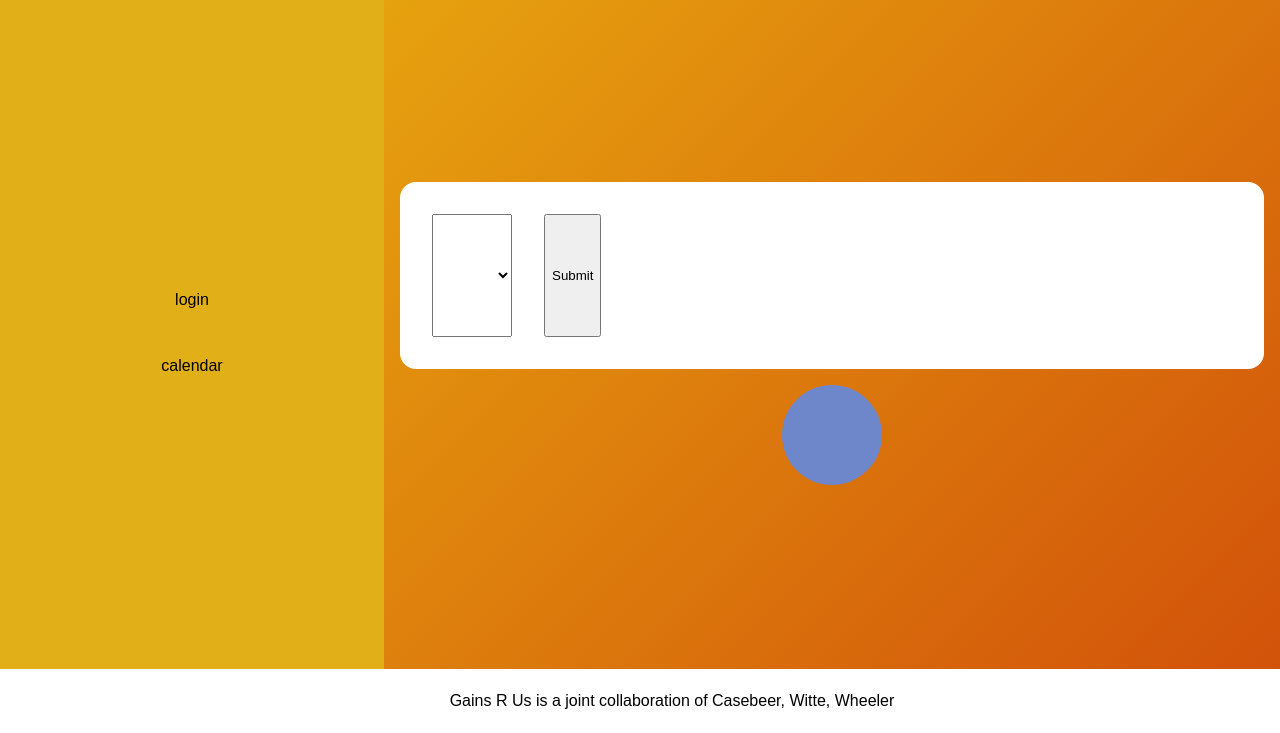
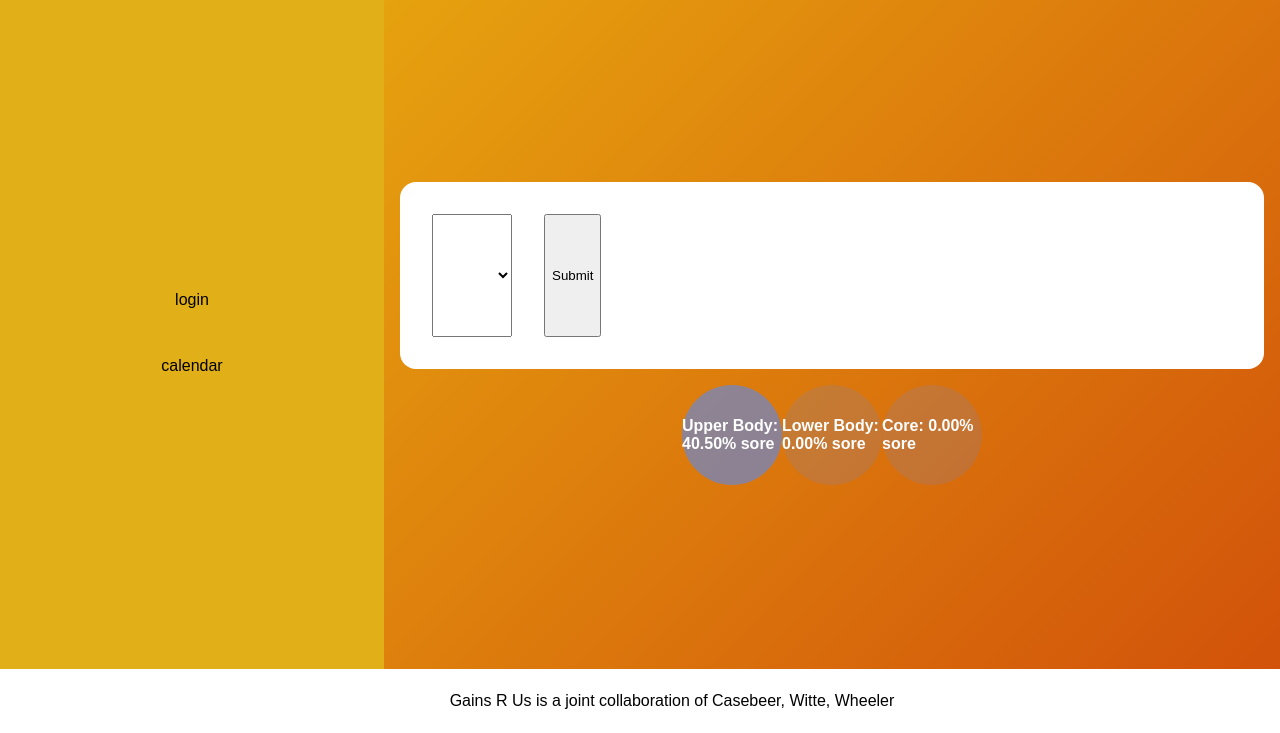
Before and after one commit to MasonCasebeer/gains-r-us, a plain HTML site: page nginx/index.html in a window 1280 px wide. Shown: the part 67-800 px from the top of the page. Drawn offline with Linux system fonts and the light colour scheme.

Commit message:
add soreness visualizer with dummy data

```diff
--- a/nginx/index.css
+++ b/nginx/index.css
@@ -89,13 +89,16 @@ body{
     gap: 1em;
 }
 
-.body {
-  width: 100px;
-  height: 100px;
-  background-color: rgb(110, 135, 203); /* Or use hex #0000FF */
-  border-radius: 50%;
-  display: inline-block;
-
+.body-part {
+    width: 100px;
+    height: 100px;
+    background-color: rgb(110, 135, 203); /* Or use hex #0000FF */
+    border-radius: 50%;
+    display: inline-flex;
+    justify-content: center;
+    align-items: center;
+    color: white;
+    font-weight: bold;
 }
 #bottom-content {
     position: fixed;
--- a/nginx/index.html
+++ b/nginx/index.html
@@ -37,6 +37,7 @@
                 <script src = 'script/log.js'></script>
             </div>
             <div class ="body">
+                <script src = 'script/body.js'></script>
             </div>
         </div>
 
--- a/nginx/script/body.js
+++ b/nginx/script/body.js
@@ -0,0 +1,68 @@
+//author: Mason Casebeer
+
+const workout1 = {
+    name: 'Push Day',
+    id: 1
+};
+
+const exercise1 = {
+    name: 'Bench',
+    id: 1,
+    muscle_group: 'Upper Body',
+};
+const set1 = {
+    workout: 1,
+    sets: 3,
+    reps: 10,
+    weight: 135,
+    exercise_id: 1
+};
+
+const workouts = [workout1];
+const exercises = [exercise1];
+const sets = [set1];
+
+const body_component = document.querySelector(".body");
+
+const body = () => {
+    //Calclate soreness of muscle groups based on sets and exercises
+    const muscleGroups = {
+        'Upper Body': 0,
+        'Lower Body': 0,
+        'Core': 0
+    };
+    //arbitraryish total volume limits for muscle groups
+    const muscleLimits = {
+        'Upper Body': 10000,
+        'Lower Body': 20000,
+        'Core': 50000
+    }
+
+    for (let i = 0; i < sets.length; i++) {
+        const exerciseId = sets[i].exercise_id;
+        const exercise = exercises.find(ex => ex.id === exerciseId);
+        const muscleGroup = exercise.muscle_group;
+        //calculate total sets*reps*weight (aka total volume)
+        if (muscleGroups[muscleGroup]) {
+            muscleGroups[muscleGroup] += sets[i].sets * sets[i].reps * sets[i].weight;
+        } else {
+            muscleGroups[muscleGroup] = sets[i].sets * sets[i].reps * sets[i].weight;
+        }
+    }
+
+    //Display soreness of muscle groups
+    for (const muscleGroup in muscleGroups) {
+        const soreness = muscleGroups[muscleGroup];
+        const muscleGroupElement = document.createElement("div");
+        //soreness = percent of weight limit for muscle group
+        const muscleSoreness = Math.min(soreness / muscleLimits[muscleGroup], 1) * 100;
+        muscleGroupElement.setAttribute("class", "body-part");
+        //opacity based on soreness
+        muscleGroupElement.style.backgroundColor = `rgba(110, 135, 203, ${.2+ (muscleSoreness / 80) })`;
+
+        muscleGroupElement.innerHTML = `${muscleGroup}: ${muscleSoreness.toFixed(2)}% sore`;
+        body_component.appendChild(muscleGroupElement);
+    }
+}
+
+body();
--- a/nginx/script/log.js
+++ b/nginx/script/log.js
@@ -1,4 +1,6 @@
-const workout1 = {
+//Author: Mason Casebeer
+
+const routine1 = {
     name: 'Push Day',
     exercises: [
         "Bench",
@@ -7,7 +9,7 @@ const workout1 = {
     ]
 }
 
-const workout2 = {
+const routine2 = {
     name: 'Pull Day',
     exercises: [
         "Row",
@@ -16,9 +18,9 @@ const workout2 = {
     ]
 }
 
-const workouts = [workout1,workout2]
+const routines = [routine1,routine2]
 
-arrayLength = workouts.length;
+arrayLength = routines.length;
 
 const component = document.querySelector(".log");
 
@@ -35,15 +37,15 @@ const log = () => {
     for (let i = 0; i < arrayLength; i++) {
         const workout = document.createElement("option");
         workout.value = i;
-        workout.innerHTML = workouts[i].name;
+        workout.innerHTML = routines[i].name;
         selector.appendChild(workout);
     }
 
     selector.addEventListener("change", (event) => {
         form.replaceChildren();
         const index = event.target.value;
-        const workout = workouts[event.target.value];
-        for (let j = 0; j < workouts[index].exercises.length; j++) {
+        const workout = routines[event.target.value];
+        for (let j = 0; j < routines[index].exercises.length; j++) {
             const label = document.createElement("label");
             label.for = workout;
             const setlabel = document.createElement("label");
```
